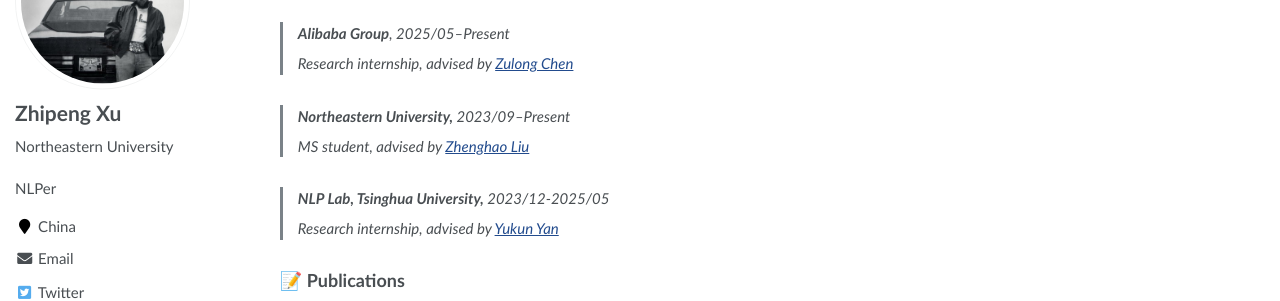
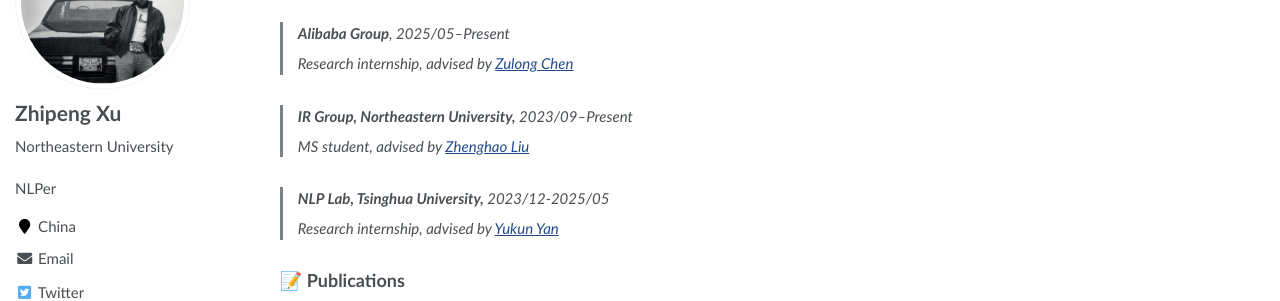
Before and after one commit to Pab1x/pab1x.github.io, a Jekyll site: the page built from _pages/about.md, in a window 1280 px wide. Shown: the part 176-477 px from the top of the page. Built offline with Jekyll 4.4.1, drawn with Linux system fonts in a browser that asks for light colours; grey boxes are pictures that could not be loaded.

Commit message:
Update about.md

```diff
--- a/_pages/about.md
+++ b/_pages/about.md
@@ -27,7 +27,7 @@ I am currently a research intern at Alibaba Group, and I will be on the job mark
 >
 > Research internship, advised by [Zulong Chen](https://scholar.google.com/citations?user=nUVmSqUAAAAJ&hl=zh-CN)
 
-> **Northeastern University,** 2023/09–Present
+> **IR Group, Northeastern University,** 2023/09–Present
 >
 > MS student, advised by [Zhenghao Liu](https://edwardzh.github.io/)
 
```
